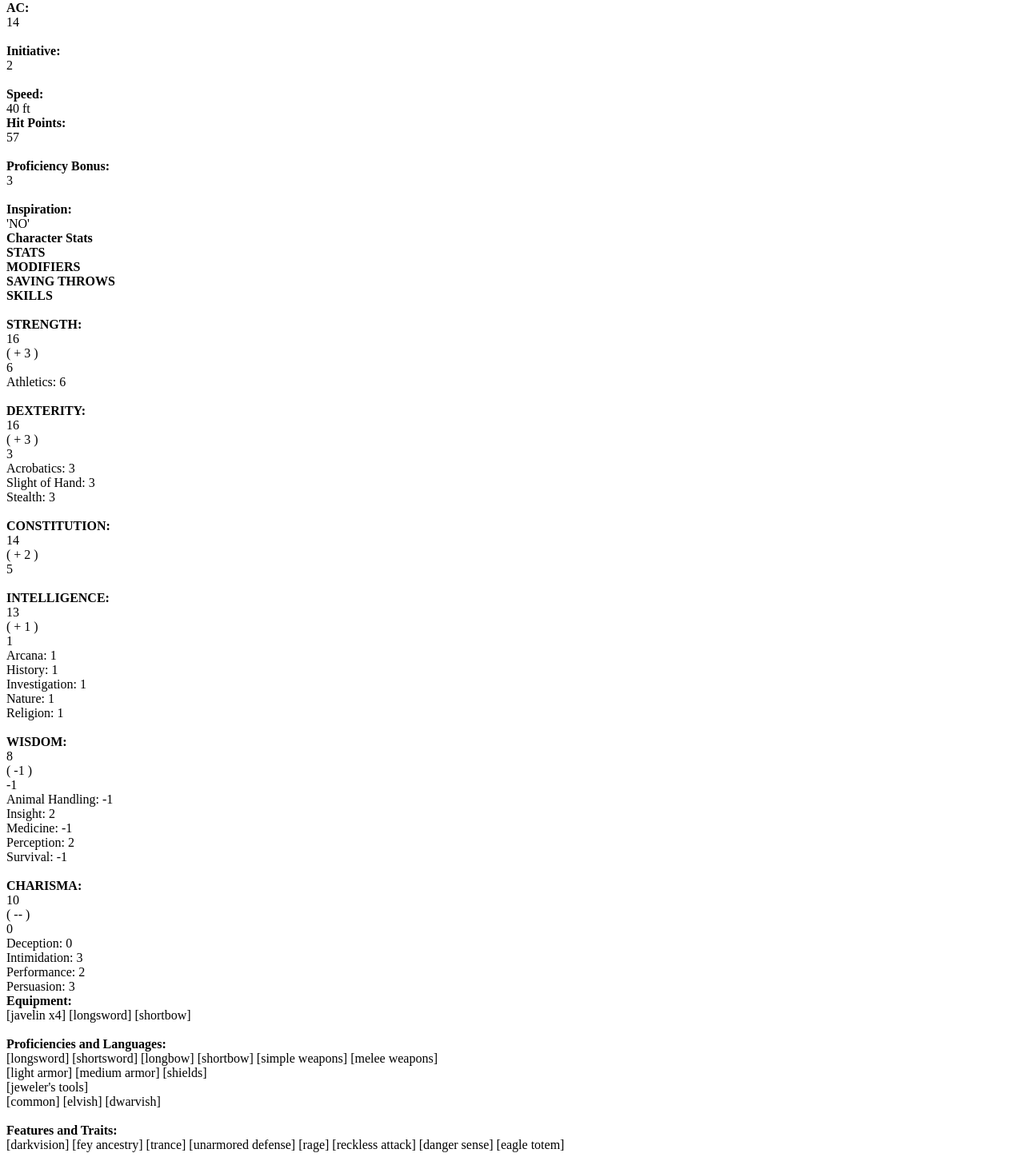
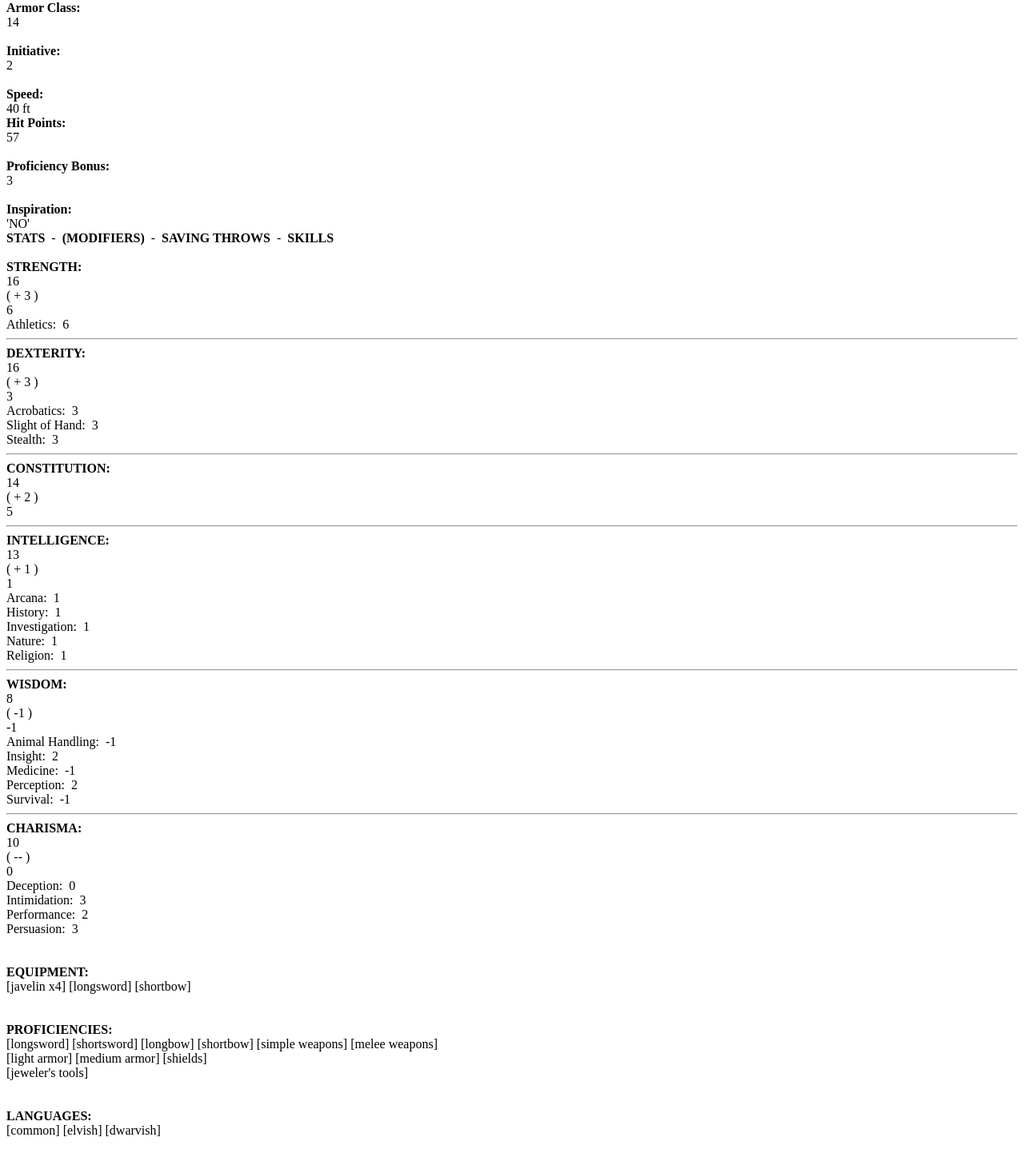
Before and after one commit to kaschul/PlayerCharacters, a React (Create React App) app in the folder frontend/: page /character/1 in a window 1280 px wide. Shown: the part 900-2357 px from the top of the page at 80% size. Built offline with nearby package versions, Linux system fonts and the light colour scheme; the HTML template or start-up script is replaced by a standard one.

Commit message:
character screen display formatting

```diff
--- a/frontend/src/screens/CharacterScreen.js
+++ b/frontend/src/screens/CharacterScreen.js
@@ -19,6 +19,7 @@ const CharacterScreen = () => {
           <Col md={6}>
             <Image src={character.image} alt={character.name} fluid />
           </Col>
+
           <Col>
               <Row>
                 <span><h3>{character.name}</h3> {character.nickname != null && <>(aka {character.nickname})</>}</span>
@@ -38,96 +39,83 @@ const CharacterScreen = () => {
               <Row>
                 <p> {character.description} </p>
               </Row>
+
+              <Row>  {/* Misc character stats  */}
+                <Col class='align-items-center'>
+
+                  <Row><strong class='text-center'>Armor Class:</strong></Row>
+                  <Row><span class='text-center'>{character.stats.armorClass}</span></Row>
+
+                  <br></br>
+
+                  <Row><strong class='text-center'>Initiative:</strong></Row>
+                  <Row><span class='text-center'>{character.stats.initiative}</span></Row>
+
+                  <br></br>
+
+                  <Row><strong class='text-center'>Speed:</strong></Row>
+                  <Row><span class='text-center'>{character.stats.speed} ft</span></Row>
+
+                </Col>
+                <Col class='align-items-center'>
+
+                  <Row><strong class='text-center'>Hit Points:</strong></Row>
+                  <Row><span class='text-center'>{character.stats.hitPointMax}</span></Row>
+
+                  <br></br>
+
+                  <Row><strong class='text-center'>Proficiency Bonus:</strong></Row>
+                  <Row><span class='text-center'>{character.stats.profBonus}</span></Row>
+
+                  <br></br>
+
+                  <Row><strong class='text-center'>Inspiration:</strong></Row>
+                  <Row><span class='text-center'>{character.inspiration === true ? <div>'YES'</div> : <div>'NO'</div>}</span></Row>
+                </Col>
+              </Row>  {/* end misc character stats  */}
           </Col>
         </Row>
       </Card>  {/* End character intro card */}
 
-
-      <Card>  {/* Misc character stats card */}
-        <Row>
-          <Col>
-            <Row><strong>AC:</strong></Row>
-               <Row><span>{character.stats.armorClass}</span></Row>
-
-               <br></br>
-
-               <Row><strong>Initiative:</strong></Row>
-               <Row><span>{character.stats.initiative}</span></Row>
-
-               <br></br>
-
-               <Row><strong>Speed:</strong></Row>
-               <Row><span>{character.stats.speed} ft</span></Row>
-           </Col>
-           <Col>
-               <Row><strong>Hit Points:</strong></Row>
-               <Row><span>{character.stats.hitPointMax}</span></Row>
-
-               <br></br>
-
-               <Row><strong>Proficiency Bonus:</strong></Row>
-               <Row><span>{character.stats.profBonus}</span></Row>
-
-               <br></br>
-
-               <Row><strong>Inspiration:</strong></Row>
-               <Row><span>{character.inspiration === true ? <div>'YES'</div> : <div>'NO'</div>}</span></Row>
-           </Col>
-        </Row>
-      </Card>  {/* end misc character stats card */}
-
 {/* NEW CARD */}
 
       <Card>  {/* character stats card */}
-        <Card.Title as='div'>
-          <strong>Character Stats</strong>
-        </Card.Title>
-
-        <Card.Text as='div'>
-        <div className='my-3'>
-
-
+      <Row>
+      <Col xs={6}>
         <Row> {/* Row 1 - Column Titles */}
-          <Col>
-            <></>
-          </Col>
-
-          <Col>
+            <Col xs={2}></Col>
+            <Col xs={9}>
+            <span>
             <strong>STATS</strong>
-          </Col>
-
-          <Col>
-            <strong>MODIFIERS</strong>
-          </Col>
-
-          <Col>
+            &nbsp;&nbsp;-&nbsp;&nbsp;
+            <strong>(MODIFIERS)</strong>
+            &nbsp;&nbsp;-&nbsp;&nbsp;
             <strong>SAVING THROWS</strong>
-          </Col>
-
-          <Col>
+            &nbsp;&nbsp;-&nbsp;&nbsp;
             <strong>SKILLS</strong>
+            </span>
             </Col>
         </Row> {/* End Row 1 - Column Titles */}
 
 {/* ------------------- */}
-        <div class='hr'></div>
+
         <br></br>
 
         <Row> {/* Row 2 - Strength */}
 
-          <Col> {/* Col 1 - Stat title */}
+          <Col xs={3}> {/* Col 1 - Stat title */}
             <Row>
               <strong>STRENGTH:</strong>
             </Row>
           </Col>
 
-          <Col> {/* Col 2 - Stats */}
+          <Col xs={1}> {/* Col 2 - Stats */}
             <Row>
               <span>{character.stats.vitals.strength}</span>
             </Row>
           </Col>
 
-          <Col> {/* Col 3 - Modifiers */}
+          <Col xs={2}> {/* Col 3 - Modifiers */}
             <Row>
               <span>
               ({character.stats.vitals.strengthModifier < 0 ?
@@ -139,39 +127,39 @@ const CharacterScreen = () => {
             </Row>
           </Col>
 
-          <Col> {/* Col 4 - Saving Throws */}
+          <Col xs={2}> {/* Col 4 - Saving Throws */}
             <Row>
               <span>{character.stats.savingThrows.strengthST}</span>
             </Row>
           </Col>
 
-          <Col> {/* Col 5 - Skills (strength - athletics) */}
+          <Col xs={4}> {/* Col 5 - Skills (strength - athletics) */}
             <Row>
-              <span>Athletics:&nbsp;{character.stats.skills.athletics}</span>
+              <span>Athletics:&nbsp;&nbsp;{character.stats.skills.athletics}</span>
             </Row>
           </Col>
 
         </Row> {/* End Row 2 - strength */}
 
 {/* ------------------- */}
-        <div class='hr'></div>
-        <br></br>
+
+        <hr/>
 
         <Row> {/* Row 3 - Dexterity */}
 
-          <Col> {/* Col 1 - Stat title */}
+          <Col xs={3}> {/* Col 1 - Stat title */}
             <Row>
               <strong>DEXTERITY:</strong>
             </Row>
           </Col>
 
-          <Col> {/* Col 2 - Stats */}
+          <Col xs={1}> {/* Col 2 - Stats */}
             <Row>
               <span>{character.stats.vitals.dexterity}</span>
             </Row>
           </Col>
 
-          <Col> {/* Col 3 - Modifiers */}
+          <Col xs={2}> {/* Col 3 - Modifiers */}
             <Row>
               <span>
               ({character.stats.vitals.dexModifier < 0 ?
@@ -183,23 +171,23 @@ const CharacterScreen = () => {
             </Row>
           </Col>
 
-          <Col> {/* Col 4 - Saving Throws */}
+          <Col xs={2}> {/* Col 4 - Saving Throws */}
             <Row>
               <span>{character.stats.savingThrows.dexterityST}</span>
             </Row>
           </Col>
 
-          <Col> {/* Col 5 - Skills (dex - acrobatics, sleight of hand, stealth) */}
+          <Col xs={4}> {/* Col 5 - Skills (dex - acrobatics, sleight of hand, stealth) */}
             <Row>
               <Col>
                 <Row>
-                  <span>Acrobatics:&nbsp;{character.stats.skills.acrobatics}</span>
+                  <span>Acrobatics:&nbsp;&nbsp;{character.stats.skills.acrobatics}</span>
                 </Row>
                 <Row>
-                  <span>Slight of Hand:&nbsp;{character.stats.skills.slightOfHand}</span>
+                  <span>Slight of Hand:&nbsp;&nbsp;{character.stats.skills.slightOfHand}</span>
                 </Row>
                 <Row>
-                  <span>Stealth:&nbsp;{character.stats.skills.stealth}</span>
+                  <span>Stealth:&nbsp;&nbsp;{character.stats.skills.stealth}</span>
                 </Row>
               </Col>
             </Row>
@@ -208,24 +196,24 @@ const CharacterScreen = () => {
         </Row> {/* End Row 3 - dexterity */}
 
 {/* ------------------- */}
-        <div class='hr'></div>
-        <br></br>
+
+        <hr/>
 
         <Row> {/* Row 4 - Constitution */}
 
-          <Col> {/* Col 1 - Stat title */}
+          <Col xs={3}> {/* Col 1 - Stat title */}
             <Row>
               <strong>CONSTITUTION:</strong>
             </Row>
           </Col>
 
-          <Col> {/* Col 2 - Stats */}
+          <Col xs={1}> {/* Col 2 - Stats */}
             <Row>
               <span>{character.stats.vitals.constitution}</span>
             </Row>
           </Col>
 
-          <Col> {/* Col 3 - Modifiers */}
+          <Col xs={2}> {/* Col 3 - Modifiers */}
             <Row>
               <span>
               ({character.stats.vitals.constModifier < 0 ?
@@ -237,13 +225,13 @@ const CharacterScreen = () => {
             </Row>
           </Col>
 
-          <Col> {/* Col 4 - Saving Throws */}
+          <Col xs={2}> {/* Col 4 - Saving Throws */}
             <Row>
               <span>{character.stats.savingThrows.constitutionST}</span>
             </Row>
           </Col>
 
-          <Col> {/* Col 5 - Skills (constitution - none) */}
+          <Col xs={4}> {/* Col 5 - Skills (constitution - none) */}
             <Row>
               <></>
             </Row>
@@ -252,24 +240,24 @@ const CharacterScreen = () => {
         </Row> {/* End Row 4 - const */}
 
 {/* ------------------- */}
-        <div class='hr'></div>
-        <br></br>
+
+        <hr/>
 
         <Row> {/* Row 5 - Intelligence */}
 
-          <Col> {/* Col 1 - Stat title */}
+          <Col xs={3}> {/* Col 1 - Stat title */}
             <Row>
               <strong>INTELLIGENCE:</strong>
             </Row>
           </Col>
 
-          <Col> {/* Col 2 - Stats */}
+          <Col xs={1}> {/* Col 2 - Stats */}
             <Row>
               <span>{character.stats.vitals.intelligence}</span>
             </Row>
           </Col>
 
-          <Col> {/* Col 3 - Modifiers */}
+          <Col xs={2}> {/* Col 3 - Modifiers */}
             <Row>
               <span>
               ({character.stats.vitals.intelModifier < 0 ?
@@ -281,29 +269,29 @@ const CharacterScreen = () => {
             </Row>
           </Col>
 
-          <Col> {/* Col 4 - Saving Throws */}
+          <Col xs={2}> {/* Col 4 - Saving Throws */}
             <Row>
               <span>{character.stats.savingThrows.intelligenceST}</span>
             </Row>
           </Col>
 
-          <Col> {/* Col 5 - Skills (intelligence - arcana, history, investigation, nature, religion) */}
+          <Col xs={4}> {/* Col 5 - Skills (intelligence - arcana, history, investigation, nature, religion) */}
             <Row>
               <Col>
                 <Row>
-                  <span>Arcana:&nbsp;{character.stats.skills.arcana}</span>
+                  <span>Arcana:&nbsp;&nbsp;{character.stats.skills.arcana}</span>
                 </Row>
                 <Row>
-                  <span>History:&nbsp;{character.stats.skills.history}</span>
+                  <span>History:&nbsp;&nbsp;{character.stats.skills.history}</span>
                 </Row>
                 <Row>
-                  <span>Investigation:&nbsp;{character.stats.skills.investigation}</span>
+                  <span>Investigation:&nbsp;&nbsp;{character.stats.skills.investigation}</span>
                 </Row>
                 <Row>
-                  <span>Nature:&nbsp;{character.stats.skills.nature}</span>
+                  <span>Nature:&nbsp;&nbsp;{character.stats.skills.nature}</span>
                 </Row>
                 <Row>
-                  <span>Religion:&nbsp;{character.stats.skills.religion}</span>
+                  <span>Religion:&nbsp;&nbsp;{character.stats.skills.religion}</span>
                 </Row>
               </Col>
             </Row>
@@ -312,24 +300,24 @@ const CharacterScreen = () => {
         </Row> {/* End Row 5 - intel */}
 
 {/* ------------------- */}
-        <div class='hr'></div>
-        <br></br>
+
+        <hr/>
 
         <Row> {/* Row 6 - Wisdom */}
 
-          <Col> {/* Col 1 - Stat title */}
+          <Col xs={3}> {/* Col 1 - Stat title */}
             <Row>
               <strong>WISDOM:</strong>
             </Row>
           </Col>
 
-          <Col> {/* Col 2 - Stats */}
+          <Col xs={1}> {/* Col 2 - Stats */}
             <Row>
               <span>{character.stats.vitals.wisdom}</span>
             </Row>
           </Col>
 
-          <Col> {/* Col 3 - Modifiers */}
+          <Col xs={2}> {/* Col 3 - Modifiers */}
             <Row>
               <span>
               ({character.stats.vitals.wisdomModifier < 0 ?
@@ -341,29 +329,29 @@ const CharacterScreen = () => {
             </Row>
           </Col>
 
-          <Col> {/* Col 4 - Saving Throws */}
+          <Col xs={2}> {/* Col 4 - Saving Throws */}
             <Row>
               <span>{character.stats.savingThrows.wisdomST}</span>
             </Row>
           </Col>
 
-          <Col> {/* Col 5 - Skills (wisdom - animal handling, insight, medicine, perception, survival) */}
+          <Col xs={4}> {/* Col 5 - Skills (wisdom - animal handling, insight, medicine, perception, survival) */}
             <Row>
               <Col>
                 <Row>
-                  <span>Animal Handling:&nbsp;{character.stats.skills.animalHandling}</span>
+                  <span>Animal Handling:&nbsp;&nbsp;{character.stats.skills.animalHandling}</span>
                 </Row>
                 <Row>
-                  <span>Insight:&nbsp;{character.stats.skills.insight}</span>
+                  <span>Insight:&nbsp;&nbsp;{character.stats.skills.insight}</span>
                 </Row>
                 <Row>
-                  <span>Medicine:&nbsp;{character.stats.skills.medicine}</span>
+                  <span>Medicine:&nbsp;&nbsp;{character.stats.skills.medicine}</span>
                 </Row>
                 <Row>
-                  <span>Perception:&nbsp;{character.stats.skills.perception}</span>
+                  <span>Perception:&nbsp;&nbsp;{character.stats.skills.perception}</span>
                 </Row>
                 <Row>
-                  <span>Survival:&nbsp;{character.stats.skills.survival}</span>
+                  <span>Survival:&nbsp;&nbsp;{character.stats.skills.survival}</span>
                 </Row>
               </Col>
             </Row>
@@ -372,24 +360,24 @@ const CharacterScreen = () => {
         </Row> {/* End Row 6 - wisdom */}
 
 {/* ------------------- */}
-        <div class='hr'></div>
-        <br></br>
+
+        <hr/>
 
         <Row> {/* Row 7 - Charisma */}
 
-          <Col> {/* Col 1 - Stat title */}
+          <Col xs={3}> {/* Col 1 - Stat title */}
             <Row>
               <strong>CHARISMA:</strong>
             </Row>
           </Col>
 
-          <Col> {/* Col 2 - Stats */}
+          <Col xs={1}> {/* Col 2 - Stats */}
             <Row>
               <span>{character.stats.vitals.charisma}</span>
             </Row>
           </Col>
 
-          <Col> {/* Col 3 - Modifiers */}
+          <Col xs={2}> {/* Col 3 - Modifiers */}
             <Row>
               <span>
               ({character.stats.vitals.charismaModifier < 0 ?
@@ -401,59 +389,69 @@ const CharacterScreen = () => {
             </Row>
           </Col>
 
-          <Col> {/* Col 4 - Saving Throws */}
+          <Col xs={2}> {/* Col 4 - Saving Throws */}
             <Row>
               <span>{character.stats.savingThrows.charismaST}</span>
             </Row>
           </Col>
 
-          <Col> {/* Col 5 - Skills (charisma - deception, intimidation, performance, persuasion) */}
+          <Col xs={4}> {/* Col 5 - Skills (charisma - deception, intimidation, performance, persuasion) */}
             <Row>
               <Col>
                 <Row>
-                  <span>Deception:&nbsp;{character.stats.skills.deception}</span>
+                  <span>Deception:&nbsp;&nbsp;{character.stats.skills.deception}</span>
                 </Row>
                 <Row>
-                  <span>Intimidation:&nbsp;{character.stats.skills.intimidation}</span>
+                  <span>Intimidation:&nbsp;&nbsp;{character.stats.skills.intimidation}</span>
                 </Row>
                 <Row>
-                  <span>Performance:&nbsp;{character.stats.skills.performance}</span>
+                  <span>Performance:&nbsp;&nbsp;{character.stats.skills.performance}</span>
                 </Row>
                 <Row>
-                  <span>Persuasion:&nbsp;{character.stats.skills.persuasion}</span>
+                  <span>Persuasion:&nbsp;&nbsp;{character.stats.skills.persuasion}</span>
                 </Row>
+                <br></br>
               </Col>
             </Row>
           </Col>
         </Row> {/* End Row 7 - charisma */}
-      </div>
-      </Card.Text>
-    </Card>
+    </Col>
 
-{/* ------------------- */}
 
-      <Card>
-        <Row>
-          <Col>
-            <Row><strong>Equipment:</strong></Row>
+    <Col md={6}>
+
+
+      <br></br>
+
+      <Row><strong>EQUIPMENT:</strong></Row>
       <Row><span>{character.stats.equipment.map((p) => " [" + p + "] ")}</span></Row>
 
       <br></br>
+      <br></br>
 
-            <Row><strong>Proficiencies and Languages:</strong></Row>
+      <Row><strong>PROFICIENCIES:</strong></Row>
       <Row>
         <Col>
           <Row><span>{character.stats.proficiencies.weaponsProf.map((p) => " [" + p + "] ")}</span></Row>
           <Row><span>{character.stats.proficiencies.armorProf.map((p) => " [" + p + "] ")}</span></Row>
           <Row><span>{character.stats.proficiencies.toolProf.map((p) => " [" + p + "] ")}</span></Row>
-                <Row><span>{character.stats.proficiencies.languageProf.map((p) => " [" + p + "] ")}</span></Row>
         </Col>
       </Row>
 
       <br></br>
+      <br></br>
 
-            <Row><strong>Features and Traits:</strong></Row>
+      <Row><strong>LANGUAGES:</strong></Row>
+      <Row><span>{character.stats.proficiencies.languageProf.map((p) => " [" + p + "] ")}</span></Row>
+
+      <br></br>
+      <br></br>
+
+      <Row><strong>FEATURES & TRAITS:</strong></Row>
       <Row><span>{character.stats.traits.map((p) => " [" + p + "] ")}</span></Row>
+
+      <br></br>
+
     </Col>
     </Row>
     </Card>
```
Lines whose indentation alone changed are shown as unchanged.
